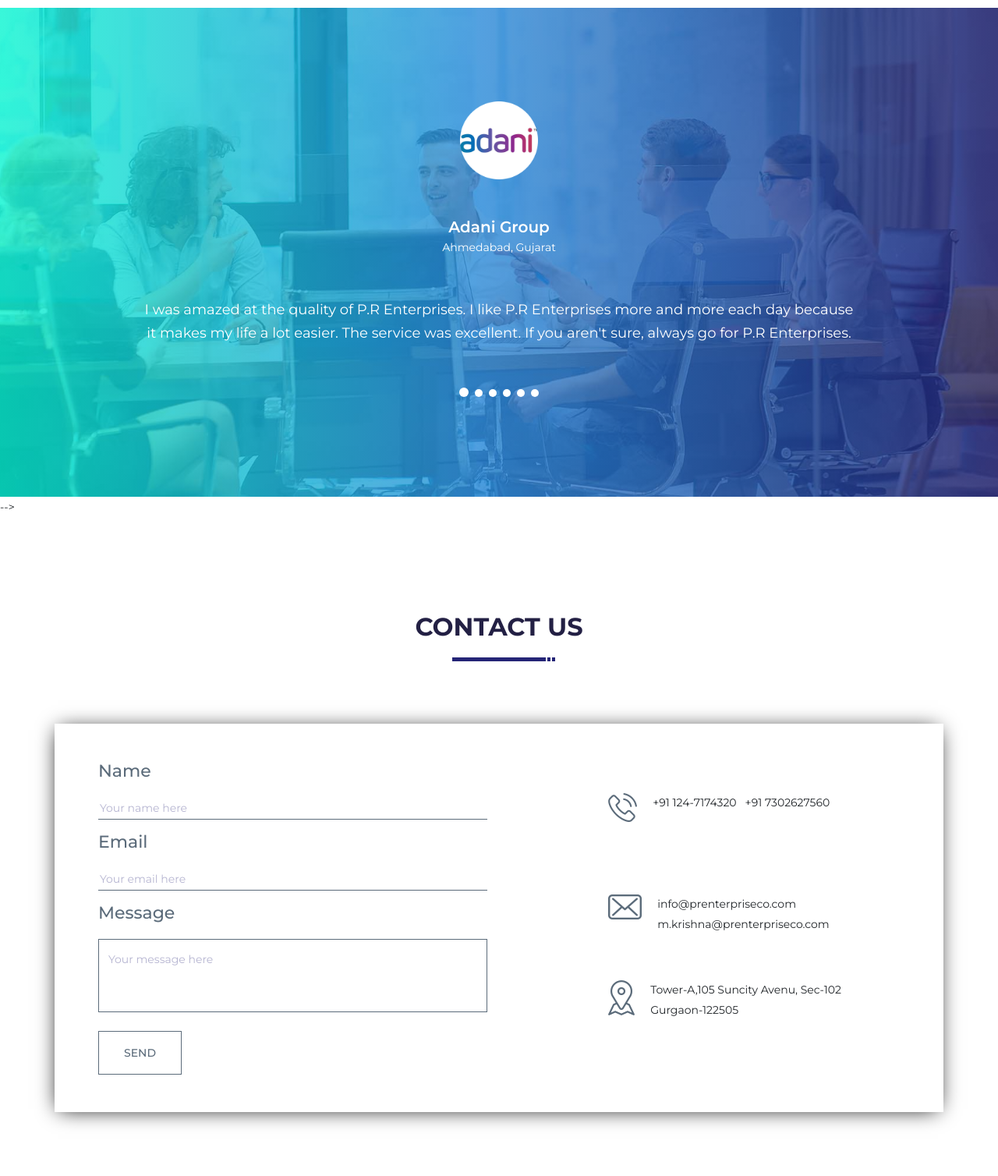
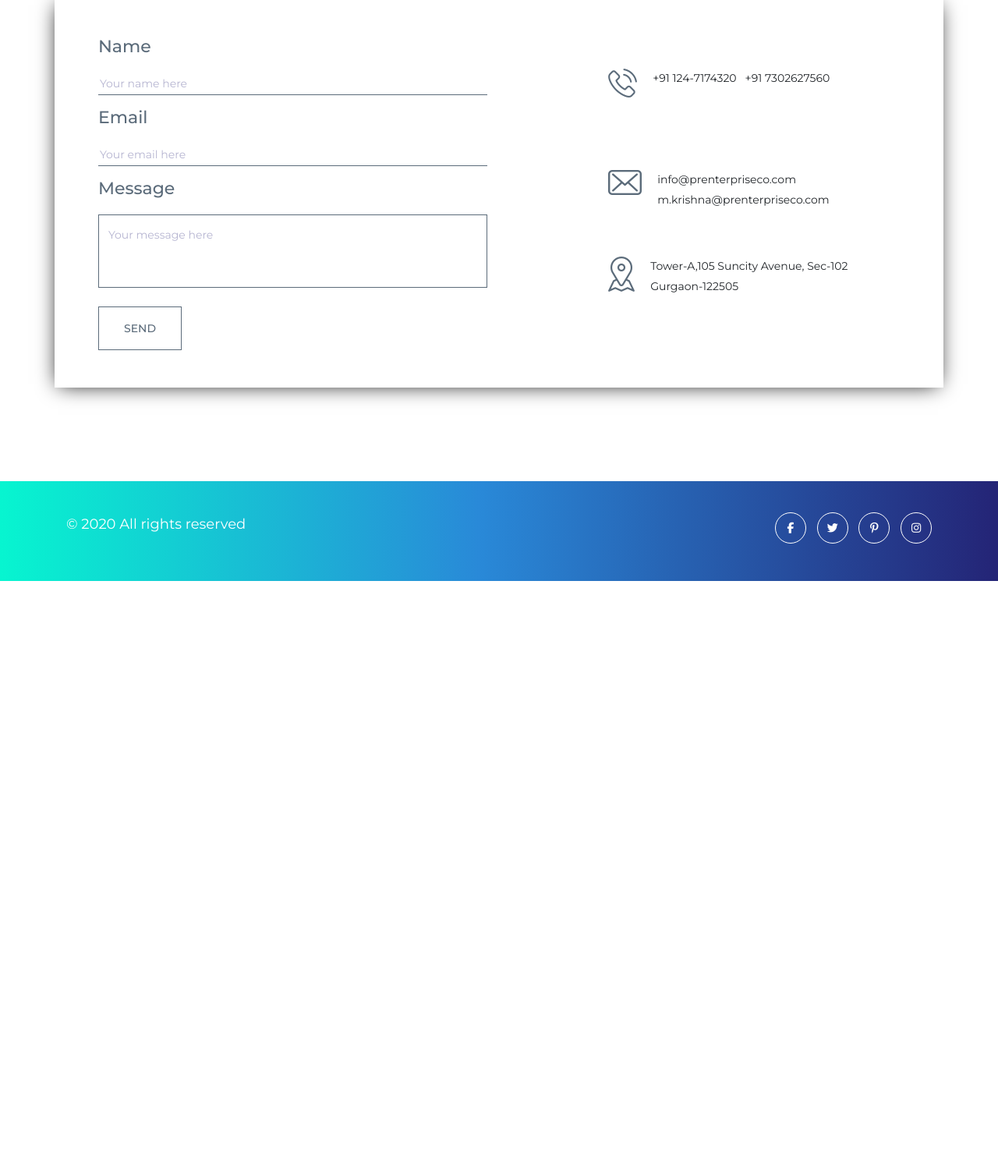
Before and after one commit to SoftHeroes/PREnterprises, a PHP site: page / in a window 1280 px wide. Shown: the part 4953-6461 px from the top of the page at 78% size. After the commit the page ends 5698 px from the top, so only its background shows below. Run offline with PHP 8.4, Linux system fonts and the light colour scheme; some libraries are stand-ins or nearby versions.

Commit message:
Adding new changes

```diff
--- a/html version/Material.html
+++ b/html version/Material.html
@@ -256,7 +256,7 @@
 							<div class="contact_right_single">
 								<div class="Address">
 									<img src="img/icon/contact3.png" alt="" />
-									<p>A-19 Malviya Shopping Complex Opp.Patrakar Bhawan Malviya Nagar T.T.Nagar Bhopal - 462003</p>
+									<p>Tower-A,105 Suncity Avenue, Sec-102 Gurgaon-122505</p>
 								</div>
 							</div>
 							<!--/.contact_right_single-->
@@ -274,7 +274,7 @@
 			<div class="row">
 				<div class="col-md-6">
 					<div class="copy_right">
-						<p>© 2019 All rights reserved </p>
+						<p>© 2020 All rights reserved </p>
 					</div>
 				</div>
 				<div class="col-md-6">
--- a/html version/TransmissionAxle.html
+++ b/html version/TransmissionAxle.html
@@ -163,7 +163,7 @@
 							<div class="contact_right_single">
 								<div class="Address">
 									<img src="img/icon/contact3.png" alt="" />
-									<p>A-19 Malviya Shopping Complex Opp.Patrakar Bhawan Malviya Nagar T.T.Nagar Bhopal - 462003</p>
+									<p>Tower-A,105 Suncity Avenue, Sec-102 Gurgaon-122505</p>
 								</div>
 							</div>
 							<!--/.contact_right_single-->
@@ -181,7 +181,7 @@
 			<div class="row">
 				<div class="col-md-6">
 					<div class="copy_right">
-						<p>© 2019 All rights reserved </p>
+						<p>© 2020 All rights reserved </p>
 					</div>
 				</div>
 				<div class="col-md-6">
--- a/html version/css/style.css
+++ b/html version/css/style.css
@@ -1832,9 +1832,9 @@
 }
 
 .logo-default {
-	width: 2rem;
+	width: 2.75rem;
 	position: relative;
-	bottom: 0.15rem;
+	bottom: 0.5rem;
 }
 .titleLogo {
 	font-family: "Staatliches", cursive;
--- a/html version/index.html
+++ b/html version/index.html
@@ -60,7 +60,7 @@
 					<li class="nav-item text-center dropdown">
 						<a class="nav-link dropdown-toggle" href="#ourProduct" id="navbarDropdownMenuLink" data-toggle="dropdown" aria-haspopup="true" aria-expanded="false">Our Products</a>
 						<div class="dropdown-menu text-center" aria-labelledby="navbarDropdownMenuLink">
-							<a class="dropdown-item" href="Material.html">Material&nbsp;Handling/Warehouse</a>
+							<!-- <a class="dropdown-item" href="Material.html">Material&nbsp;Handling/Warehouse</a> -->
 							<a class="dropdown-item" href="TransmissionAxle.html">Transmission/Axle</a>
 						</div>
 					</li>
@@ -297,7 +297,8 @@
 	<!--/ABOUT US-->
 
 
-	<section class="portfolio_sec" id="portfolio">
+	<!--/PORTFOLIO-->
+	<!-- <section class="portfolio_sec" id="portfolio">
 		<div class="container">
 			<div class="row">
 				<div class="col-md-8 offset-md-2">
@@ -435,7 +436,7 @@
 										</div>
 									</div>
 								</div>
-							</div> -->
+							</div> -- >
 
 						</div>
 					</div>
@@ -444,7 +445,7 @@
 
 			</div>
 		</div>
-	</section>
+	</section> -->
 	<!--/PORTFOLIO-->
 
 	<!--FUN FACT-->
@@ -663,7 +664,7 @@
 								<img src="img/client/1.png" alt="" style="width:100px" />
 								<h2>Adani Group</h2>
 								<h4> Ahmedabad, Gujarat</h4>
-								<p>I was amazed at the quality of P.R Enterprises. I like P.R Enterprises more and more each day because it makes my life a lot easier. The service was excellent. If you aren't sure, always go for P.R Enterprises.</p>
+								<!-- <p>I was amazed at the quality of P.R Enterprises. I like P.R Enterprises more and more each day because it makes my life a lot easier. The service was excellent. If you aren't sure, always go for P.R Enterprises.</p> -->
 							</div>
 						</div>
 
@@ -672,7 +673,7 @@
 								<img src="img/client/6.png" alt="" style="width:100px" />
 								<h2>Ameya Logistics</h2>
 								<h4> Mumbai, Maharashtra</h4>
-								<p>We've seen amazing results already. I don't know what else to say. Best. Service. Ever!</p>
+								<!-- <p>We've seen amazing results already. I don't know what else to say. Best. Service. Ever!</p> -->
 							</div>
 						</div>
 
@@ -681,7 +682,7 @@
 								<img src="img/client/2.png" alt="" style="width:100px" />
 								<h2>SICAL</h2>
 								<!-- <h4>CEO OF utssolution</h4> -->
-								<p>Best Quality and Service. And always way ahead of the deadlines.</p>
+								<!-- <p>Best Quality and Service. And always way ahead of the deadlines.</p> -->
 							</div>
 						</div>
 
@@ -690,7 +691,7 @@
 								<img src="img/client/3.png" alt="" style="width:100px" />
 								<h2>Gateway Rail</h2>
 								<h4> Gurugram, Haryana</h4>
-								<p>It's the perfect solution for our business.</p>
+								<!-- <p>It's the perfect solution for our business.</p> -->
 							</div>
 						</div>
 
@@ -699,7 +700,7 @@
 								<img src="img/client/4.png" alt="" style="width:100px" />
 								<h2>TG Terminals</h2>
 								<h4>Nhava Sheva, Maharashtra</h4>
-								<p>P.R Enterprises was worth a fortune to my company.</p>
+								<!-- <p>P.R Enterprises was worth a fortune to my company.</p> -->
 							</div>
 						</div>
 
@@ -708,7 +709,7 @@
 								<img src="img/client/5.png" alt="" style="width:100px" />
 								<h2>DP World</h2>
 								<h4>Cochin, Kerala</h4>
-								<p>Not able to tell you how happy I am with P.R Enterprises.</p>
+								<!-- <p>Not able to tell you how happy I am with P.R Enterprises.</p> -->
 							</div>
 						</div>
 
@@ -835,7 +836,7 @@
 							<div class="contact_right_single">
 								<div class="Address">
 									<img src="img/icon/contact3.png" alt="" />
-									<p>Tower-A,105 Suncity Avenu, Sec-102 Gurgaon-122505</p>
+									<p>Tower-A,105 Suncity Avenue, Sec-102 Gurgaon-122505</p>
 								</div>
 							</div>
 							<!--/.contact_right_single-->
@@ -854,7 +855,7 @@
 			<div class="row">
 				<div class="col-md-6">
 					<div class="copy_right">
-						<p>© 2019 All rights reserved </p>
+						<p>© 2020 All rights reserved </p>
 					</div>
 				</div>
 				<div class="col-md-6">
```
